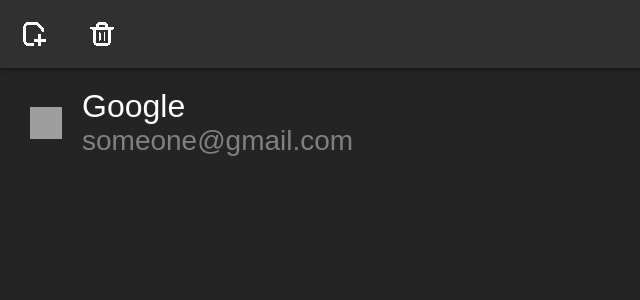
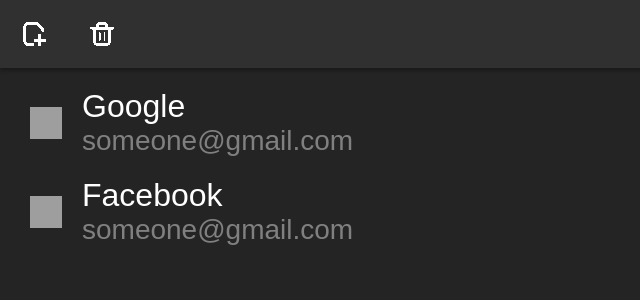
Before and after one commit to justryanw/react-pass, a React (Vite) app: page / in a window 1280 px wide. Shown: the top 300 px of the page, without its empty margins (0-640 px from the left). Built offline with nearby package versions, Linux system fonts and the light colour scheme; grey boxes are pictures that could not be loaded; the HTML template or start-up script is replaced by a standard one.

Commit message:
facebook

```diff
--- a/src/App.tsx
+++ b/src/App.tsx
@@ -3,11 +3,18 @@
 import addIcon from './assets/add.svg';
 import trashIcon from './assets/trash.svg';
 import googleIcon from './assets/google.ico';
+import facebookIcon from './assets/facebook.ico';
 
-
+interface Login {
+  id: string,
+  title: string,
+  username: string,
+  password: string,
+  url: string,
+}
 
 function App() {
-  const [count, setCount] = useState(0);
+  const [logins, setLogins] = useState([] as Login[]);
 
   return (
     <>
@@ -27,6 +34,13 @@
             <div className="username">someone@gmail.com</div>
           </div>
         </li>
+        <li className='login'>
+          <img className='favicon' src={facebookIcon}></img>
+          <div>
+            <div className="title">Facebook</div>
+            <div className="username">someone@gmail.com</div>
+          </div>
+        </li>
       </ul>
     </>
   );
--- a/src/style.css
+++ b/src/style.css
@@ -54,7 +54,7 @@
 
 .login {
     margin: 0px;
-    border-radius: 0.25em;
+    border-radius: 0.35em;
     padding: 10px;
     user-select: none;
     display: flex;
```
Also changed, not shown: 1 other file (tests, documents, lock files or other folders).
